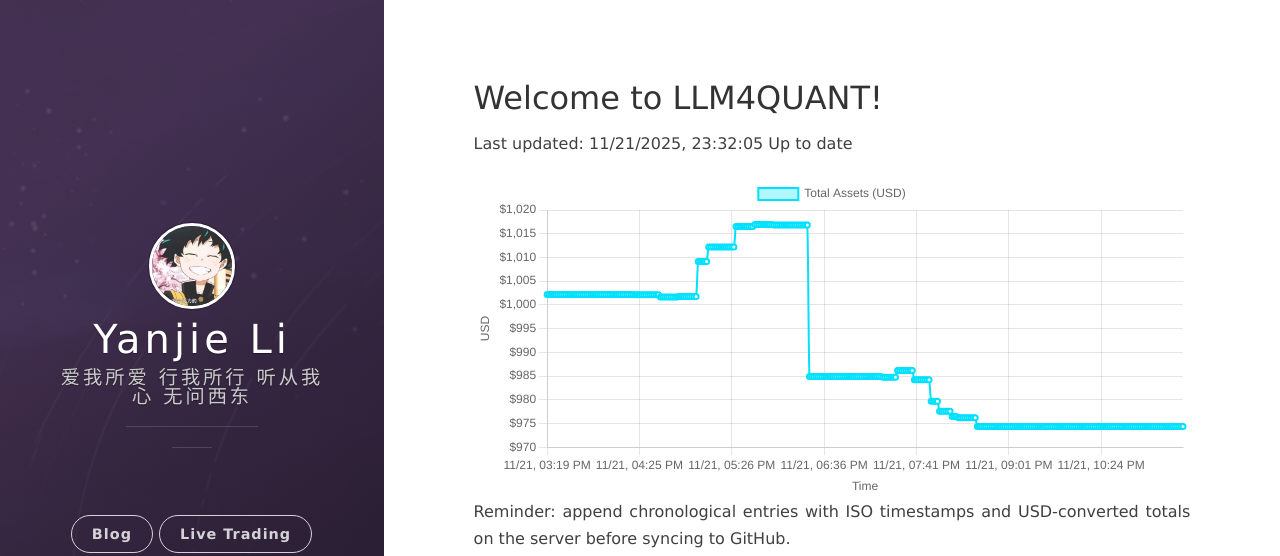
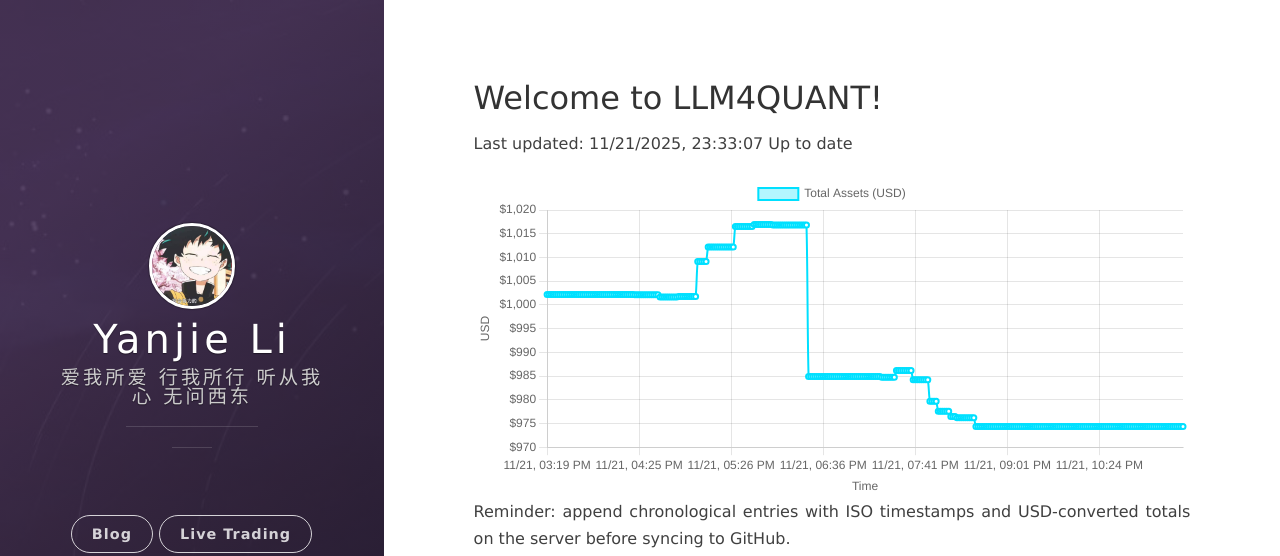
Before and after one commit to leeyegy/leeyegy.github.io, a Jekyll site: the page built from live-trading.html, in a window 1280 px wide. Shown: the top 556 px of the page. Built offline with Jekyll 4.4.1, drawn with Linux system fonts in a browser that asks for light colours; nearby versions of some CDN libraries.

Commit message:
AccountMonitor: update balance history 2025-11-22T07:33:07+08:00

```diff
--- a/assets/data/binance/balance-history.json
+++ b/assets/data/binance/balance-history.json
@@ -1,5 +1,5 @@
 {
-  "generatedAt": "2025-11-22T07:32:05+08:00",
+  "generatedAt": "2025-11-22T07:33:07+08:00",
   "asset": "total_usd_value",
   "history": [
     {
@@ -1217,6 +1217,10 @@
     {
       "timestamp": "2025-11-22T07:32:05+08:00",
       "totalUsd": 974.36593718
+    },
+    {
+      "timestamp": "2025-11-22T07:33:07+08:00",
+      "totalUsd": 974.36593718
     }
   ]
 }
```
